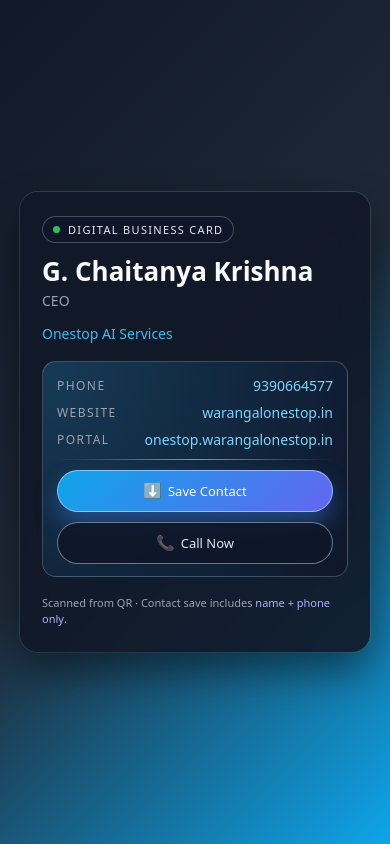
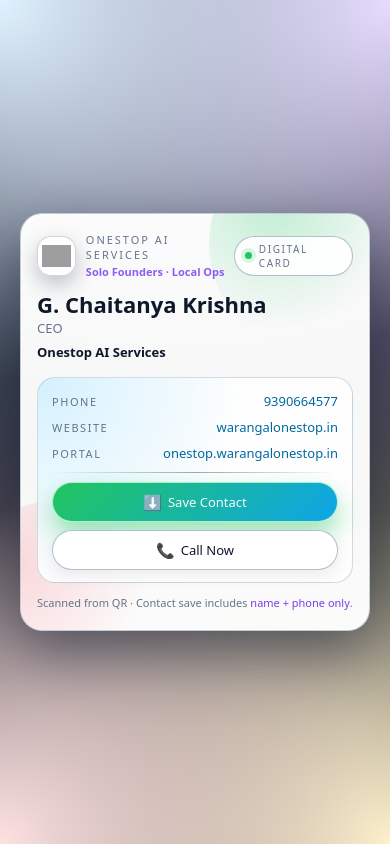
Before and after one commit to warangalonepoint/digital-card, a plain HTML site: page index.html in a window 390 px wide. Drawn offline with Linux system fonts and the light colour scheme; grey boxes are pictures that could not be loaded.

Commit message:
Update styles and layout in index.html
Refactor styles and structure for improved design and responsiveness.

```diff
--- a/index.html
+++ b/index.html
@@ -5,6 +5,23 @@
   <title>G. Chaitanya Krishna - Contact</title>
   <meta name="viewport" content="width=device-width, initial-scale=1" />
   <style>
+    :root {
+      --bg-gradient:
+        radial-gradient(circle at 0% 0%, #e0f2ff 0, transparent 55%),
+        radial-gradient(circle at 100% 0%, #e9d5ff 0, transparent 55%),
+        radial-gradient(circle at 0% 100%, #fee2e2 0, transparent 50%),
+        radial-gradient(circle at 100% 100%, #fef3c7 0, transparent 55%),
+        linear-gradient(135deg, #020617, #020617);
+      --ink: #0f172a;
+      --muted: #64748b;
+      --primary: #22c55e;
+      --card: rgba(255, 255, 255, 0.96);
+      --card-border: rgba(148, 163, 184, 0.55);
+      --card-shadow: 0 22px 60px rgba(15, 23, 42, 0.55);
+      --chip-bg: rgba(255, 255, 255, 0.9);
+      --chip-border: rgba(148, 163, 184, 0.7);
+    }
+
     * {
       box-sizing: border-box;
       margin: 0;
@@ -14,39 +31,126 @@
     body {
       min-height: 100vh;
       font-family: system-ui, -apple-system, BlinkMacSystemFont, "Segoe UI", sans-serif;
-      background: linear-gradient(135deg, #111827, #1f2937, #0ea5e9);
+      background: var(--bg-gradient);
       display: flex;
       align-items: center;
       justify-content: center;
       padding: 20px;
-      color: #f9fafb;
+      color: var(--ink);
     }
 
     .card {
-      background: rgba(17, 24, 39, 0.9);
-      border-radius: 18px;
-      padding: 24px 22px;
+      position: relative;
       max-width: 420px;
       width: 100%;
+      padding: 22px 20px 20px;
+      border-radius: 26px;
+      background: var(--card);
+      box-shadow: var(--card-shadow);
+      border: 1px solid var(--card-border);
+      backdrop-filter: blur(18px);
+      -webkit-backdrop-filter: blur(18px);
+      overflow: hidden;
+    }
+
+    /* subtle inner glow line */
+    .card::before {
+      content: "";
+      position: absolute;
+      inset: 0;
+      border-radius: 26px;
+      border: 1px solid rgba(255, 255, 255, 0.4);
+      mix-blend-mode: screen;
+      pointer-events: none;
+    }
+
+    .bg-orb {
+      position: absolute;
+      width: 220px;
+      height: 220px;
+      border-radius: 999px;
+      background: radial-gradient(circle at 30% 30%, rgba(34, 197, 94, 0.3), transparent 60%);
+      top: -80px;
+      right: -60px;
+      opacity: 0.9;
+      pointer-events: none;
+    }
+
+    .bg-orb.pink {
+      background: radial-gradient(circle at 30% 30%, rgba(249, 115, 129, 0.28), transparent 60%);
+      top: auto;
+      bottom: -90px;
+      left: -70px;
+    }
+
+    .top-row {
+      display: flex;
+      justify-content: space-between;
+      align-items: center;
+      margin-bottom: 12px;
+      position: relative;
+      z-index: 1;
+    }
+
+    .brand-block {
+      display: flex;
+      align-items: center;
+      gap: 10px;
+    }
+
+    .logo-wrap {
+      width: 40px;
+      height: 40px;
+      border-radius: 14px;
+      background: rgba(255, 255, 255, 0.9);
+      border: 1px solid rgba(148, 163, 184, 0.45);
       box-shadow:
-        0 20px 40px rgba(0, 0, 0, 0.45),
-        0 0 0 1px rgba(148, 163, 184, 0.25);
-      backdrop-filter: blur(16px);
+        0 8px 20px rgba(15, 23, 42, 0.25),
+        inset 0 0 0 1px rgba(255, 255, 255, 0.8);
+      display: flex;
+      align-items: center;
+      justify-content: center;
+      overflow: hidden;
+    }
+
+    .logo-wrap img {
+      max-width: 80%;
+      max-height: 80%;
+      object-fit: contain;
+      display: block;
+    }
+
+    .brand-text {
+      display: flex;
+      flex-direction: column;
+      gap: 2px;
+    }
+
+    .brand-name {
+      font-size: 11px;
+      text-transform: uppercase;
+      letter-spacing: 0.18em;
+      color: var(--muted);
+    }
+
+    .brand-sub {
+      font-size: 11px;
+      color: #8b5cf6;
+      font-weight: 600;
     }
 
     .tag {
       display: inline-flex;
       align-items: center;
-      gap: 8px;
-      font-size: 11px;
+      gap: 7px;
+      font-size: 10px;
       text-transform: uppercase;
-      letter-spacing: 0.12em;
+      letter-spacing: 0.16em;
       padding: 5px 10px;
       border-radius: 999px;
-      background: rgba(15, 23, 42, 0.9);
-      border: 1px solid rgba(148, 163, 184, 0.4);
-      margin-bottom: 14px;
-      color: #e5e7eb;
+      background: var(--chip-bg);
+      border: 1px solid var(--chip-border);
+      color: var(--muted);
     }
 
     .tag-dot {
@@ -54,38 +158,47 @@
       height: 7px;
       border-radius: 999px;
       background: #22c55e;
+      box-shadow: 0 0 0 4px rgba(34, 197, 94, 0.16);
     }
 
     h1 {
-      font-size: 26px;
-      line-height: 1.15;
-      margin-bottom: 4px;
+      font-size: 22px;
+      line-height: 1.2;
+      margin-bottom: 2px;
+      position: relative;
+      z-index: 1;
     }
 
     .role {
-      font-size: 14px;
-      color: #9ca3af;
-      margin-bottom: 14px;
+      font-size: 13px;
+      color: var(--muted);
+      margin-bottom: 6px;
+      position: relative;
+      z-index: 1;
     }
 
     .company {
-      font-size: 14px;
-      color: #e5e7eb;
-      margin-bottom: 18px;
+      font-size: 13px;
+      color: var(--muted);
+      margin-bottom: 16px;
+      position: relative;
+      z-index: 1;
     }
 
     .company span {
-      color: #38bdf8;
-      font-weight: 500;
+      color: #0f172a;
+      font-weight: 600;
     }
 
     .info {
-      border-radius: 14px;
-      background: radial-gradient(circle at 0 0, rgba(56, 189, 248, 0.22), transparent),
-                  rgba(15, 23, 42, 0.93);
-      padding: 14px 14px 12px 14px;
-      border: 1px solid rgba(148, 163, 184, 0.35);
-      margin-bottom: 18px;
+      border-radius: 18px;
+      background:
+        radial-gradient(circle at 0 0, rgba(56, 189, 248, 0.22), transparent 55%),
+        rgba(255, 255, 255, 0.9);
+      padding: 14px 14px 12px;
+      border: 1px solid rgba(148, 163, 184, 0.4);
+      position: relative;
+      z-index: 1;
     }
 
     .field-row {
@@ -97,22 +210,22 @@
     }
 
     .field-label {
-      font-size: 12px;
+      font-size: 11px;
       text-transform: uppercase;
-      letter-spacing: 0.12em;
-      color: #9ca3af;
+      letter-spacing: 0.14em;
+      color: var(--muted);
     }
 
     .field-value {
-      font-size: 14px;
+      font-size: 13px;
       font-weight: 500;
-      color: #e5e7eb;
+      color: var(--ink);
       text-align: right;
       word-break: break-all;
     }
 
     .field-value a {
-      color: #7dd3fc;
+      color: #0369a1;
       text-decoration: none;
     }
 
@@ -123,21 +236,26 @@
     .divider {
       border: none;
       height: 1px;
-      background: radial-gradient(circle, rgba(148, 163, 184, 0.9), transparent);
-      margin: 10px 0;
+      background: linear-gradient(
+        90deg,
+        transparent,
+        rgba(148, 163, 184, 0.95),
+        transparent
+      );
+      margin: 10px 0 9px;
     }
 
     .btn-row {
       display: flex;
       flex-wrap: wrap;
-      gap: 10px;
-      margin-top: 6px;
+      gap: 8px;
+      margin-top: 4px;
     }
 
     .btn {
       flex: 1 1 48%;
       min-width: 0;
-      padding: 11px 12px;
+      padding: 10px 12px;
       border-radius: 999px;
       border: none;
       outline: none;
@@ -148,7 +266,11 @@
       align-items: center;
       justify-content: center;
       text-decoration: none;
-      transition: transform 0.08s ease, box-shadow 0.08s ease, background 0.12s ease, color 0.12s ease;
+      transition:
+        transform 0.08s ease,
+        box-shadow 0.08s ease,
+        background 0.14s ease,
+        color 0.14s ease;
       white-space: nowrap;
       gap: 6px;
     }
@@ -159,24 +281,25 @@
     }
 
     .btn-primary {
-      background: linear-gradient(135deg, #0ea5e9, #6366f1);
+      background: linear-gradient(135deg, #22c55e, #0ea5e9);
       color: #f9fafb;
-      box-shadow: 0 12px 22px rgba(59, 130, 246, 0.4);
-      border: 1px solid rgba(191, 219, 254, 0.7);
+      box-shadow: 0 12px 24px rgba(34, 197, 94, 0.45);
+      border: 1px solid rgba(187, 247, 208, 0.9);
     }
 
     .btn-primary:hover {
-      background: linear-gradient(135deg, #38bdf8, #4f46e5);
+      background: linear-gradient(135deg, #16a34a, #0284c7);
     }
 
     .btn-ghost {
-      background: rgba(15, 23, 42, 0.9);
-      color: #e5e7eb;
+      background: rgba(255, 255, 255, 0.95);
+      color: var(--ink);
       border: 1px solid rgba(148, 163, 184, 0.7);
+      box-shadow: 0 6px 16px rgba(15, 23, 42, 0.08);
     }
 
     .btn-ghost:hover {
-      background: rgba(31, 41, 55, 0.95);
+      background: rgba(241, 245, 249, 0.96);
     }
 
     .btn span.icon {
@@ -185,22 +308,27 @@
     }
 
     .footer-note {
-      margin-top: 14px;
+      margin-top: 12px;
       font-size: 11px;
-      color: #9ca3af;
+      color: var(--muted);
       line-height: 1.5;
+      position: relative;
+      z-index: 1;
     }
 
     .footer-note span {
-      color: #a5b4fc;
+      color: #7c3aed;
       font-weight: 500;
     }
 
     @media (max-width: 400px) {
+      .card {
+        padding: 18px 16px 18px;
+        border-radius: 22px;
+      }
       .btn-row {
         flex-direction: column;
       }
-
       .btn {
         flex: 1 1 100%;
       }
@@ -209,9 +337,25 @@
 </head>
 <body>
   <div class="card">
-    <div class="tag">
-      <span class="tag-dot"></span>
-      DIGITAL BUSINESS CARD
+    <div class="bg-orb"></div>
+    <div class="bg-orb pink"></div>
+
+    <div class="top-row">
+      <div class="brand-block">
+        <div class="logo-wrap">
+          <!-- onestop logo -->
+          <img src="./logo.png" alt="Onestop AI Services logo" />
+        </div>
+        <div class="brand-text">
+          <div class="brand-name">Onestop AI Services</div>
+          <div class="brand-sub">Solo Founders · Local Ops</div>
+        </div>
+      </div>
+
+      <div class="tag">
+        <span class="tag-dot"></span>
+        DIGITAL CARD
+      </div>
     </div>
 
     <h1>G. Chaitanya Krishna</h1>
@@ -249,17 +393,15 @@
       <hr class="divider" />
 
       <div class="btn-row">
-        <!-- Save contact: ONLY name + phone in vCard -->
         <a
           class="btn btn-primary"
           download="G_Chaitanya_Krishna.vcf"
-          href="data:text/vcard;charset=utf-8,BEGIN%3AVCARD%0AVERSION%3A3.0%0AFN%3AG.Chaitanya%20krishna%0ATEL%3BTYPE%3DCELL%3A9390664577%0AEND%3AVCARD"
+          href="data:text/vcard;charset=utf-8,BEGIN%3AVCARD%0AVERSION%3A3.0%0AFN%3AG.%20Chaitanya%20Krishna%0ATEL%3BTYPE%3DCELL%3A9390664577%0AEND%3AVCARD"
         >
           <span class="icon">⬇️</span>
           Save Contact
         </a>
 
-        <!-- Call button -->
         <a class="btn btn-ghost" href="tel:9390664577">
           <span class="icon">📞</span>
           Call Now
```
